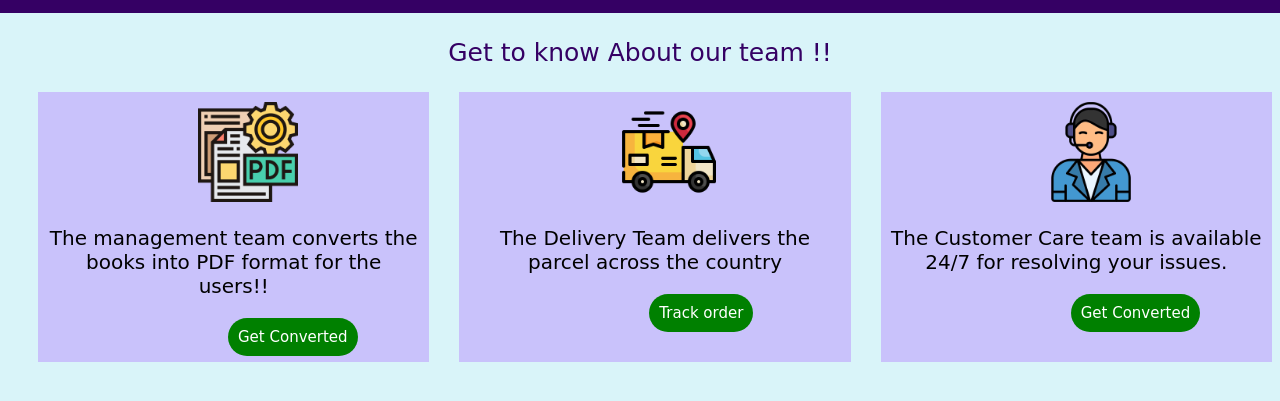
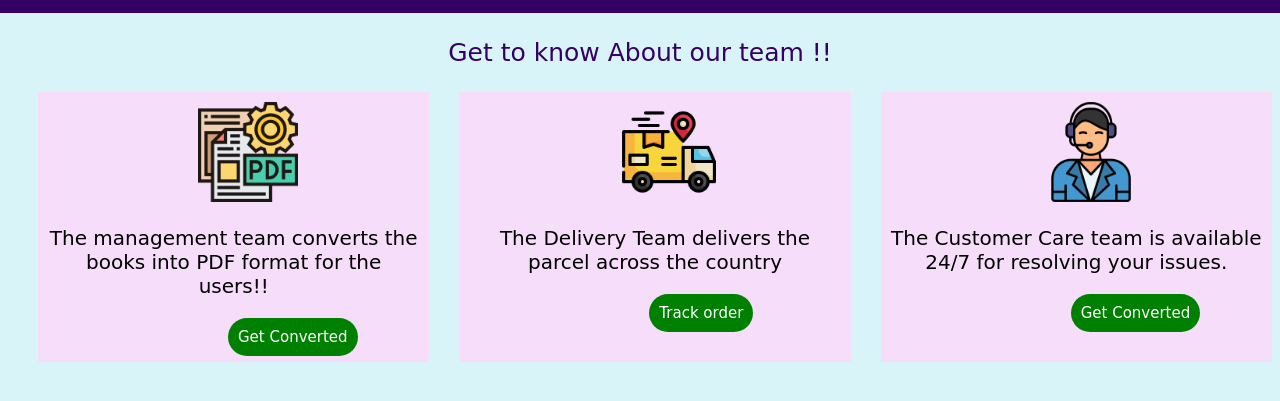
Before and after one commit to sanjh17/new-repo, a plain HTML site: page pages/about.html in a window 1280 px wide. Shown: the part 341-742 px from the top of the page. Drawn offline with Linux system fonts and the light colour scheme.

Commit message:
modified about page using document level css

```diff
--- a/pages/about.html
+++ b/pages/about.html
@@ -4,9 +4,12 @@
     <link rel="stylesheet" href="./../style.css">
     <title>About Page</title>
     <style>
-
-
-
+       .card{
+            background-color: #ffd7fac3;
+        }
+        .card:hover{
+            box-shadow:0px 5px 10px 10px#dd81d0c3 ;
+        }
     </style>
 </head>
 <body class="body">
```
